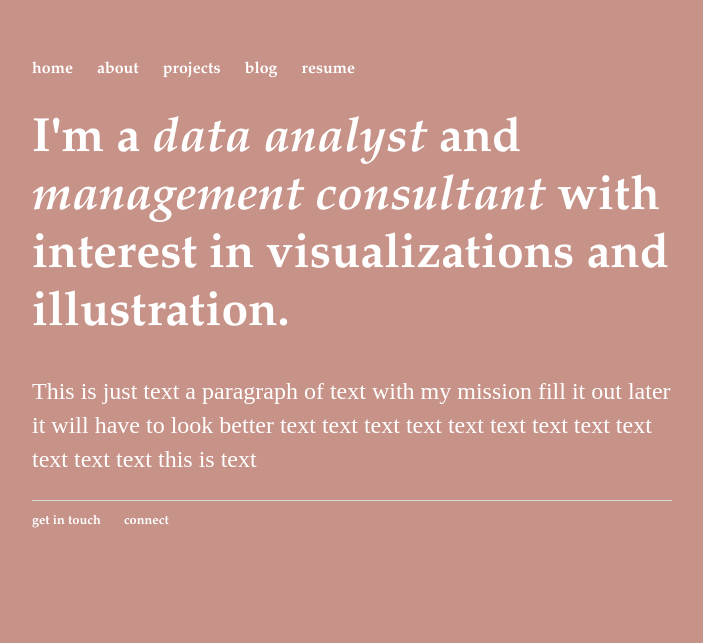
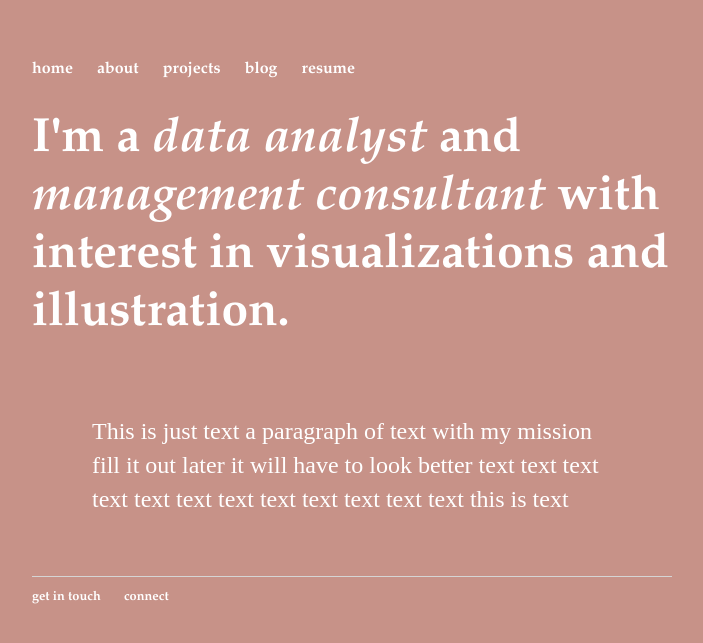
Before and after one commit to amanda-t2/amanda-t2.github.io, a Jekyll site: the page built from index.html, in a window 1280 px wide. Shown: the top 643 px of the page, without its empty margins (288-991 px from the left). Built offline with Jekyll 4.4.1, drawn with Linux system fonts in a browser that asks for light colours.

Commit message:
Update main.css

```diff
--- a/css/main.css
+++ b/css/main.css
@@ -31,6 +31,15 @@ p {
     line-height: 1.4em;
     color: #FFFFFF;
 }
+
+p {
+    font-size: 1.5em;
+    line-height: 1.4em;
+    color: #FFFFFF;
+    margin: 20px;
+    padding: 40px;
+}
+
 footer {
     border-top: 1px solid #d5d5d5;
     font-size: .8em;
```
